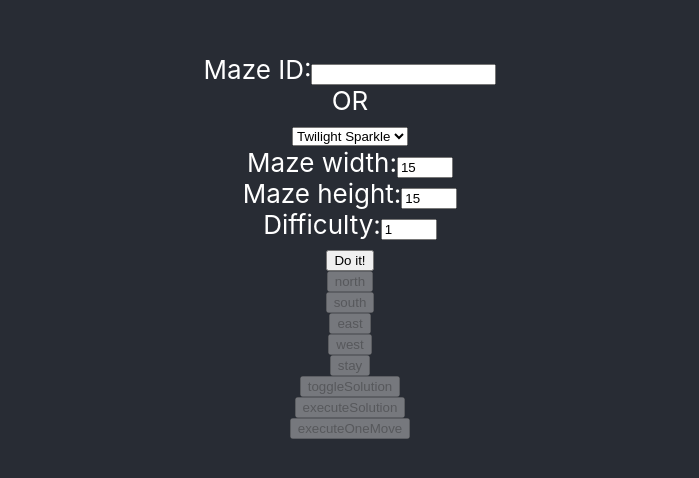
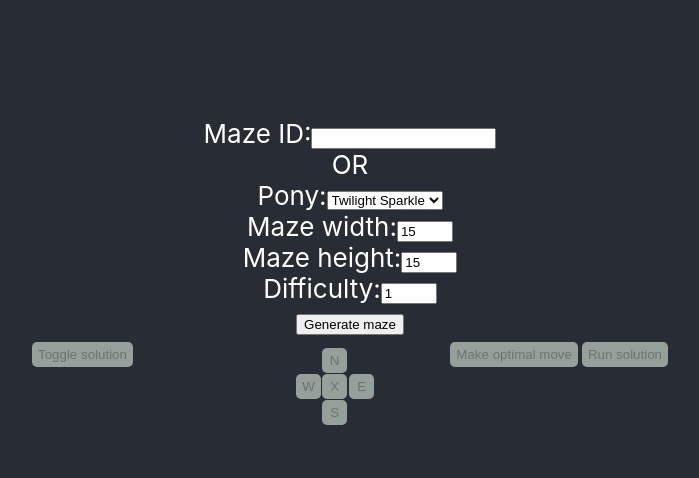
Before and after one commit to JonasHoeiberg/PonyLabyrinthChallenge, a React (Create React App) app: page / in a window 1280 px wide. Shown: the part 154-632 px from the top of the page, without its empty margins (290-989 px from the left). Built offline with nearby package versions, Linux system fonts and the light colour scheme.

Commit message:
Control stylings + rename to maze + bugfix

```diff
--- a/package.json
+++ b/package.json
@@ -1,8 +1,10 @@
 {
   "name": "ponylabyrinth",
+  "homepage": "http://jonashoeiberg.github.io/PonyLabyrinthChallenge",
   "version": "0.1.0",
   "private": true,
   "dependencies": {
+    "gh-pages": "^2.0.1",
     "react": "^16.6.1",
     "react-dom": "^16.6.1",
     "react-scripts": "2.1.1"
@@ -11,7 +13,9 @@
     "start": "react-scripts start",
     "build": "react-scripts build",
     "test": "react-scripts test",
-    "eject": "react-scripts eject"
+    "eject": "react-scripts eject",
+    "predeploy": "npm run build",
+    "deploy": "gh-pages -d build"
   },
   "eslintConfig": {
     "extends": "react-app"
--- a/src/App.js
+++ b/src/App.js
@@ -1,8 +1,8 @@
 import React, { Component } from 'react';
 import './App.css';
-import {LabyrinthParameters} from "./components/labyrinthParameters";
-import {Labyrinth} from "./components/labyrinth";
-import {LabyrinthControls} from "./components/labyrinthControls";
+import {MazeParameters} from "./components/mazeParameters";
+import {Maze} from "./components/maze";
+import {MazeControls} from "./components/mazeControls";
 import {kebabToCamel, Graph, shortestPath} from "./util";
 
 //This is sort of acting as the model/synchronizer/central piece. If this grows beyond a fun little experiment, proper MVC separation would be preferable.
@@ -17,8 +17,6 @@ class App extends Component {
         resultImage: null,
         solution: null
     };
-
-
 
     async fetchMaze(maze_id) {
         const mazeRequest = new Request(
@@ -88,7 +86,7 @@ class App extends Component {
             }
         }
         else {
-            this.makeMove(signal);
+            await this.makeMove(signal);
             this.fetchMaze(this.state.maze_id.toString());
         }
     }
@@ -113,7 +111,7 @@ class App extends Component {
     }
 
     generateSolution(graph) {
-        //Remove solution if any
+        //Remove solution property if any
         graph.nodes.forEach(node => node.properties.filter(x => x.solution !== "solution"));
 
         let solution = shortestPath(
@@ -124,6 +122,7 @@ class App extends Component {
         );
 
         if (solution != null) {
+            //Make solution start at pony.
             solution = solution.reverse();
 
             solution.forEach(item => {
@@ -143,6 +142,7 @@ class App extends Component {
     }
 
     render() {
+        //resultimage is set when the maze is no longer active
         if (this.state.resultImage !== null) {
             return (
                 <div className="App">
@@ -169,10 +169,10 @@ class App extends Component {
 
         return (
             <div className="App">
-                <header className="App-header">
-                    <LabyrinthParameters generateMaze={(maze_id) => this.fetchMaze(maze_id)} />
-                    <Labyrinth maze={this.state.labyrinthState} showSolution={this.state.showSolution} width={this.state.mazeWidth} height={this.state.mazeHeight} />
-                    <LabyrinthControls currentNode={currentNode} handleControl={(direction) => this.handleControl(direction)} solutionFound={this.state.solution != null} />
+                <header className="App-header AppContainer">
+                    <MazeParameters className="MazeElement" generateMaze={(maze_id) => this.fetchMaze(maze_id)} />
+                    <Maze className="MazeElement" maze={this.state.labyrinthState} showSolution={this.state.showSolution} width={this.state.mazeWidth} height={this.state.mazeHeight} />
+                    <MazeControls className="MazeElement" currentNode={currentNode} handleControl={(direction) => this.handleControl(direction)} solutionFound={this.state.solution != null} />
                 </header>
             </div>
         );
--- a/src/components/labyrinthControls.js
+++ /dev/null
@@ -1,36 +0,0 @@
-import React, { Component } from 'react';
-import './labyrinthControls.css';
-
-export class LabyrinthControls extends Component {
-
-
-    render() {
-        let nodeDirections = [];
-
-        if (this.props.currentNode != null) {
-            nodeDirections = this.props.currentNode.edges.map(item => item.label);
-            //stay is always valid if there is an active board
-            nodeDirections.push("stay");
-            if (this.props.solutionFound) {
-                nodeDirections.push("toggleSolution");
-                nodeDirections.push("executeSolution");
-                nodeDirections.push("executeOneMove");
-            }
-        }
-
-        const directions = [
-            "north",
-            "south",
-            "east",
-            "west",
-            "stay",
-            "toggleSolution",
-            "executeSolution",
-            "executeOneMove"
-        ];
-
-        return directions.map(item => {
-            return <input type="button" className={item + "Button"} value={item} onClick={() => this.props.handleControl(item)} disabled={!nodeDirections.some(dir => dir === item)}></input>;
-        });
-    };
-}
--- a/src/components/labyrinth.js
+++ b/src/components/maze.js
@@ -1,8 +1,8 @@
 import React, { Component } from 'react';
-import './labyrinth.css';
+import './maze.css';
 
 //TODO: Split Cells and their different types into separate components
-export class Labyrinth extends Component {
+export class Maze extends Component {
     cellWidth = 20;
 
     width = 10;
@@ -37,24 +37,27 @@ export class Labyrinth extends Component {
         return cellElements;
     }
 
-    //These are separate functions just to remind myself that someday they should be their own components.
     renderPonyCell(x, y, node) {
-        return this.renderBasicCell(x, y, node, "Pony");
+        return this.renderBasicCell(x, y, node, "Pony", "P");
     }
 
     renderDomokunCell(x, y, node) {
-        return this.renderBasicCell(x, y, node, "Domokun");
+        return this.renderBasicCell(x, y, node, "Domokun", "D");
     }
 
     renderEndPointCell(x, y, node) {
-        return this.renderBasicCell(x, y, node, "End");
+        return this.renderBasicCell(x, y, node, "End", "E");
     }
 
     renderSolutionCell(x, y, node) {
         return this.renderBasicCell(x, y, node, "Solution");
     }
 
-    renderBasicCell(x, y, node, additionalClasses) {
+    renderBasicCell(x, y, node, additionalClasses, value) {
+        if (value == null) {
+            value = "";
+        }
+
         let nodeWidth = this.cellWidth;
         let nodeHeight = this.cellWidth;
         let nodeLeft = x*this.cellWidth;
@@ -99,7 +102,7 @@ export class Labyrinth extends Component {
             classes += " " + additionalClasses;
         }
 
-        return (<div className={classes} style={style}></div>)
+        return (<div className={classes} style={style}>{value}</div>)
     }
 
     getContainerStyle() {
--- /dev/null
+++ b/src/components/mazeControls.css
@@ -0,0 +1,63 @@
+.ControlContainer {
+    width: 50%;
+    padding-top: 5px;
+}
+
+.ControlButton {
+    height: 25px;
+    border-radius: 5px;
+    margin: 2px;
+    border: none;
+    background-color: #aabfb7;
+}
+
+.ControlButton[disabled] {
+    background-color: #95a09a;
+}
+
+.ControlButton.toggleSolutionButton {
+    float: left;
+}
+
+.ControlButton.executeSolutionButton {
+    float: right;
+}
+
+.ControlButton.executeOneMoveButton {
+    float: right;
+}
+
+/*Man is this a bad way to do the UI, ideally replace with some proper reactive handling. This works as a proof of concept, though*/
+.ControlButton.northButton {
+    position: relative;
+    left: 101px;
+    width: 25px;
+}
+
+.ControlButton.eastButton {
+    position: relative;
+    left: 70px;
+    top: 26px;
+    width: 25px;
+}
+
+.ControlButton.southButton {
+    position: relative;
+    top: 52px;
+    left: 72px;
+    width: 25px;
+}
+
+.ControlButton.westButton {
+    position: relative;
+    left: -12px;
+    top: 26px;
+    width: 25px;
+}
+
+.ControlButton.stayButton {
+    position: relative;
+    left: -15px;
+    top: 26px;
+    width: 25px;
+}
--- /dev/null
+++ b/src/components/mazeControls.js
@@ -0,0 +1,64 @@
+import React, { Component } from 'react';
+import './mazeControls.css';
+
+export class MazeControls extends Component {
+
+
+    render() {
+        let nodeDirections = [];
+
+        if (this.props.currentNode != null) {
+            nodeDirections = this.props.currentNode.edges.map(item => item.label);
+            //stay is always valid if there is an active board
+            nodeDirections.push("stay");
+            if (this.props.solutionFound) {
+                nodeDirections.push("toggleSolution");
+                nodeDirections.push("executeSolution");
+                nodeDirections.push("executeOneMove");
+            }
+        }
+
+        const directions = [
+            {
+                value: "north",
+                label: "N"
+            },
+            {
+                value: "south",
+                label: "S"
+            },
+            {
+                value: "east",
+                label: "E"
+            },
+            {
+                value: "west",
+                label: "W"
+            },
+            {
+                value: "stay",
+                label: "X"
+            },
+            {
+                value: "toggleSolution",
+                label: "Toggle solution"
+            },
+            {
+                value: "executeSolution",
+                label: "Run solution"
+            },
+            {
+                value: "executeOneMove",
+                label: "Make optimal move"
+            },
+        ];
+
+        return  (
+            <div className="ControlContainer">
+                {directions.map(item => {
+                    return <input type="button" className={item.value + "Button ControlButton"} value={item.label} onClick={() => this.props.handleControl(item.value)} disabled={!nodeDirections.some(dir => dir === item.value)}></input>;
+                })}
+            </div>
+        );
+    };
+}
--- a/src/components/labyrinthParameters.js
+++ b/src/components/mazeParameters.js
@@ -1,8 +1,8 @@
 import React, { Component } from 'react';
-import './labyrinthParameters.css';
+import './mazeParameters.css';
 import {camelToKebab} from "../util";
 
-export class LabyrinthParameters extends Component {
+export class MazeParameters extends Component {
     state = {
         mazePlayerName: "Twilight Sparkle",
         mazeWidth: 15,
@@ -62,9 +62,12 @@ export class LabyrinthParameters extends Component {
                     <input type="text" value={this.state.maze_id} onChange={e => this.setState({maze_id: e.target.value})}/>
                 </label>
                 OR<br/>
-                <select value={this.state.ponyName} onChange={e => this.setState({ponyName: e.target.value})}>
-                    {ponySelectors}
-                </select>
+                <label>
+                    Pony:
+                    <select value={this.state.ponyName} onChange={e => this.setState({ponyName: e.target.value})}>
+                        {ponySelectors}
+                    </select>
+                </label>
                 <label className="LabyrinthOptionRow">
                     Maze width:
                     <input type="number" min="15" max="25" value={this.state.mazeWidth} onChange={e => this.setState({mazeWidth: e.target.value})}/>
@@ -77,7 +80,7 @@ export class LabyrinthParameters extends Component {
                     Difficulty:
                     <input type="number" min="0" max="10" value={this.state.difficulty} onChange={e => this.setState({difficulty: parseInt(e.target.value)})}/>
                 </label>
-                <input type="button" value="Do it!" onClick={async () => {await this.getMazeId(); this.props.generateMaze(this.state.maze_id);}} />
+                <input type="button" value={(this.state.maze_id == null || this.state.maze_id === "") ? "Generate maze" : "Get maze"} onClick={async () => {await this.getMazeId(); this.props.generateMaze(this.state.maze_id);}} />
             </form>
         );
     };
--- a/src/util.js
+++ b/src/util.js
@@ -126,6 +126,7 @@ export function shortestPath(graph, startNode, endNode, validNode) {
         throw new Error("validNode must be null or a function");
     }
 
+    //start node can have no parents.
     startNode.parentNode = -1;
     startNode.parentEdge = -1;
 
@@ -133,6 +134,7 @@ export function shortestPath(graph, startNode, endNode, validNode) {
 
     nodeQ.enqueue(startNode);
 
+    //As longas there are items in the queue, and we haven't found our solution
     while(!nodeQ.empty) {
         let currentNode = nodeQ.dequeue();
 
@@ -155,6 +157,7 @@ export function shortestPath(graph, startNode, endNode, validNode) {
     //The graph has the information
     let solution = [];
 
+    //If the parentnode has not been colored, there is no solution
     if (endNode.parentNode == null) {
         solution = null;
     }
```
Also changed, not shown: src/components/labyrinthControls.css (deleted), src/components/maze.css (renamed from src/components/labyrinth.css), src/components/mazeParameters.css (renamed from src/components/labyrinthParameters.css), 2 other files (tests, documents, lock files or other folders).
